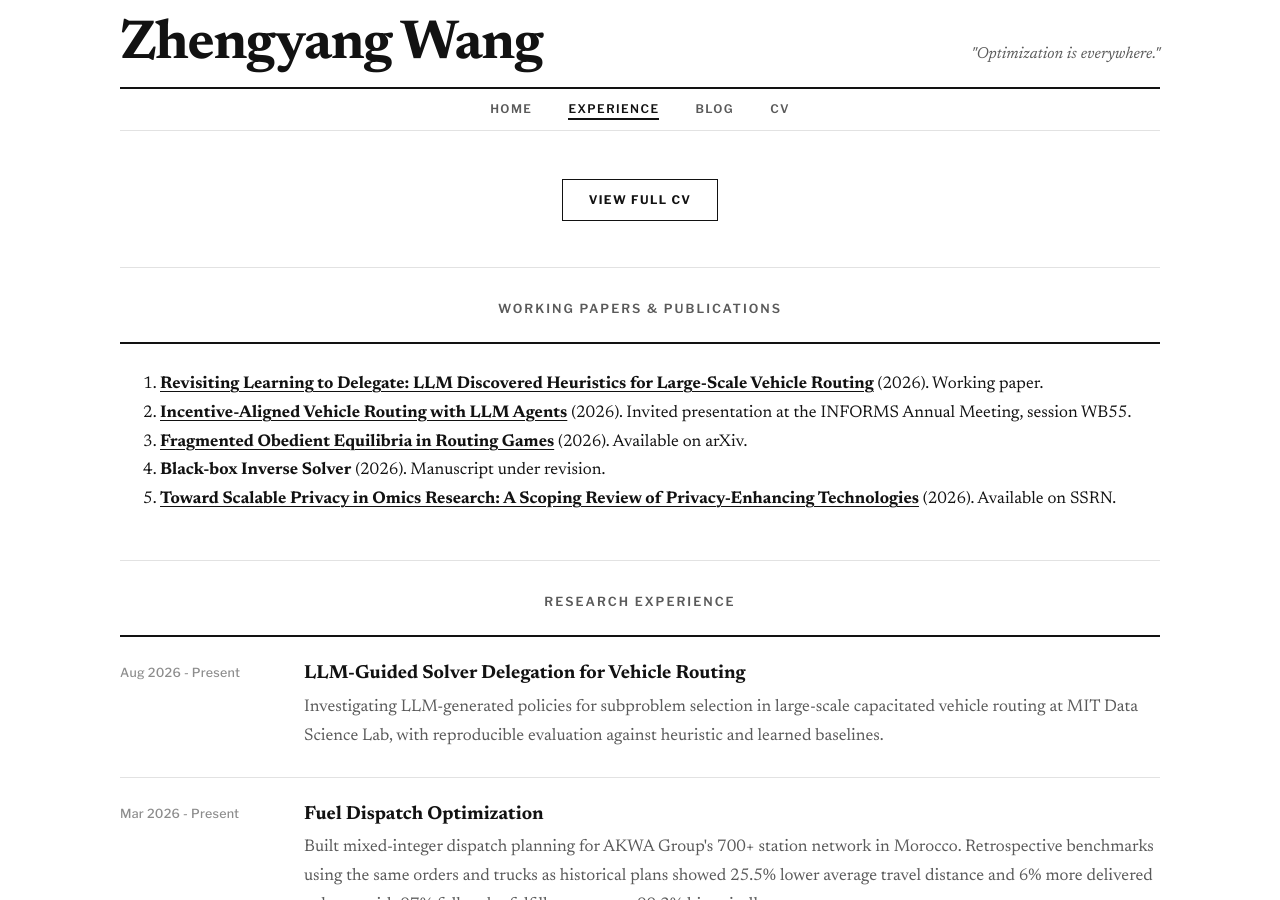
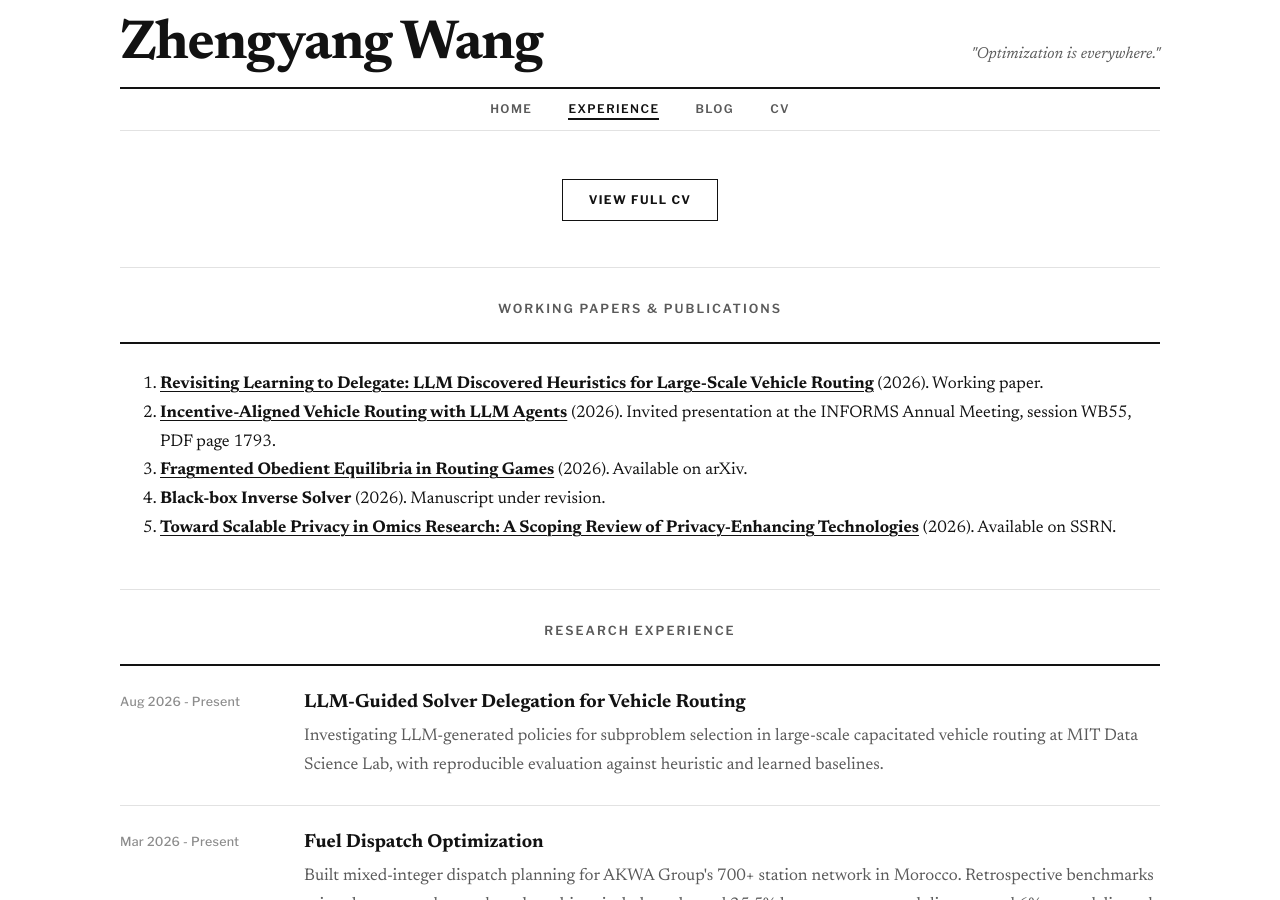
Before and after one commit to MaxWangZY/MaxWangZY.github.io, a Jekyll site: the page built from experience.md, in a window 1280 px wide and 900 px high. Built offline with Jekyll 4.4.1, drawn with Linux system fonts in a browser that asks for light colours.

Commit message:
Update CV and INFORMS link

```diff
--- a/experience.md
+++ b/experience.md
@@ -11,7 +11,7 @@ permalink: /experience/
 ## Working Papers & Publications
 
 1. **[Revisiting Learning to Delegate: LLM Discovered Heuristics for Large-Scale Vehicle Routing]({{ '/papers/revisiting-learning-to-delegate/' | relative_url }})** (2026). Working paper.
-2. **[Incentive-Aligned Vehicle Routing with LLM Agents](https://submissions.mirasmart.com/InformsAnnual2026/Publication/ProgramBook.aspx#:~:text=Incentive%2DAligned%20Vehicle%20Routing%20with%20LLM%20Agents)** (2026). Invited presentation at the INFORMS Annual Meeting, session WB55.
+2. **[Incentive-Aligned Vehicle Routing with LLM Agents](https://info.informs.org/hubfs/3449182/Program_Archives/Annual/2026%20Annual%20Meeting%20Program%20Book.pdf#page=1793)** (2026). Invited presentation at the INFORMS Annual Meeting, session WB55, PDF page 1793.
 3. **[Fragmented Obedient Equilibria in Routing Games](https://arxiv.org/abs/2610.39225)** (2026). Available on arXiv.
 4. **Black-box Inverse Solver** (2026). Manuscript under revision.
 5. **[Toward Scalable Privacy in Omics Research: A Scoping Review of Privacy-Enhancing Technologies](https://doi.org/10.2139/ssrn.7164458)** (2026). Available on SSRN.
```
Also changed, not shown: 1 other file.
